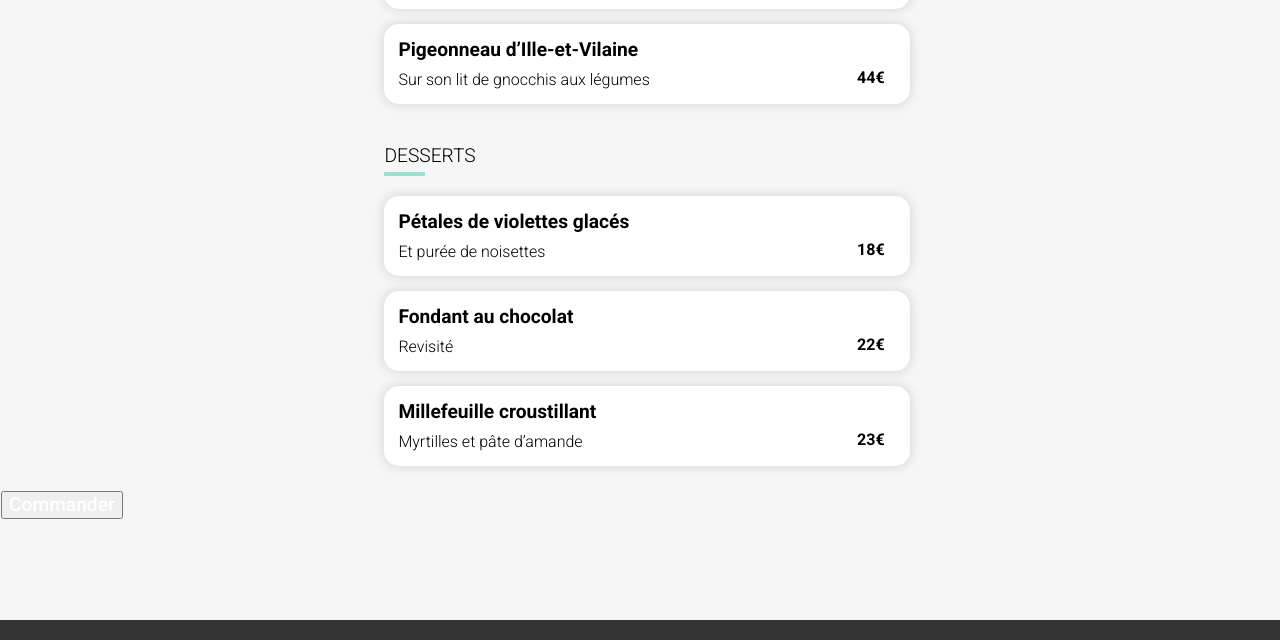
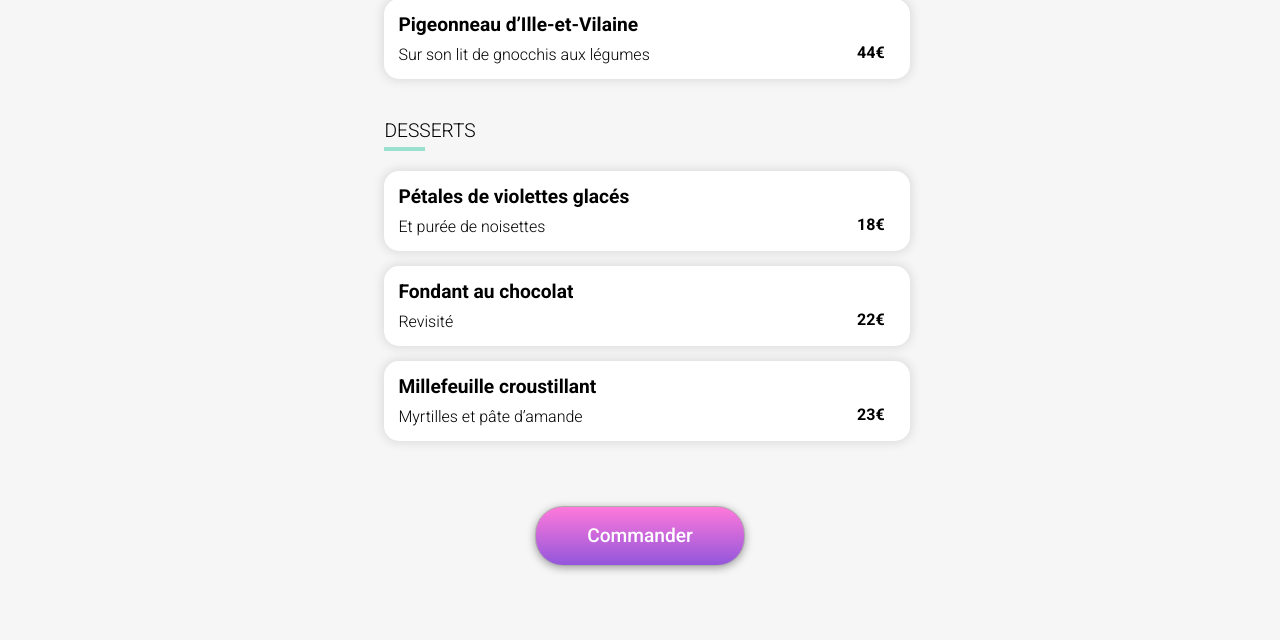
Before and after one commit to CL-1310/Ohmyfood, a website: page html/menu-a-la-francaise.html in a window 1280 px wide. Shown: the part 1191-1831 px from the top of the page. Drawn offline with Linux system fonts and the light colour scheme; a web font is replaced by a local one.

Commit message:
final menus

```diff
--- a/html/menu-a-la-francaise.html
+++ b/html/menu-a-la-francaise.html
@@ -26,11 +26,13 @@
         <section class="container__menu">
             <img src="../images/restaurants/toa-heftiba-DQKerTsQwi0-unsplash.jpg" alt="À la française" />
             <div class="menu">
+                <div class="menu__main-title">
                     <h1> À la française </h1>
                     <div class="menu__heart">
                         <i class="far fa-heart empty">
                             <i class="fas fa-heart full"></i>
                         </i>
+                    </div>
                 </div>
                 <div class="menu__entrees">
                     <div class="menu__title">
@@ -143,9 +145,11 @@
                         </div>
                     </div>
                 </div>
-                <button class="menu__btn-order">
+                <div class="menu__btn">
+                    <button type="submit" class="menu__btn-order">
                         <span> Commander </span>
                     </button>
+                </div>
             </div>
         </section>
         <footer>
```
Also changed, not shown: html/menu-la-note-enchantee.html (+4 -0 lines), html/menu-le-delice-des-sens.html (+4 -0 lines). Lines whose indentation alone changed are shown as unchanged.
